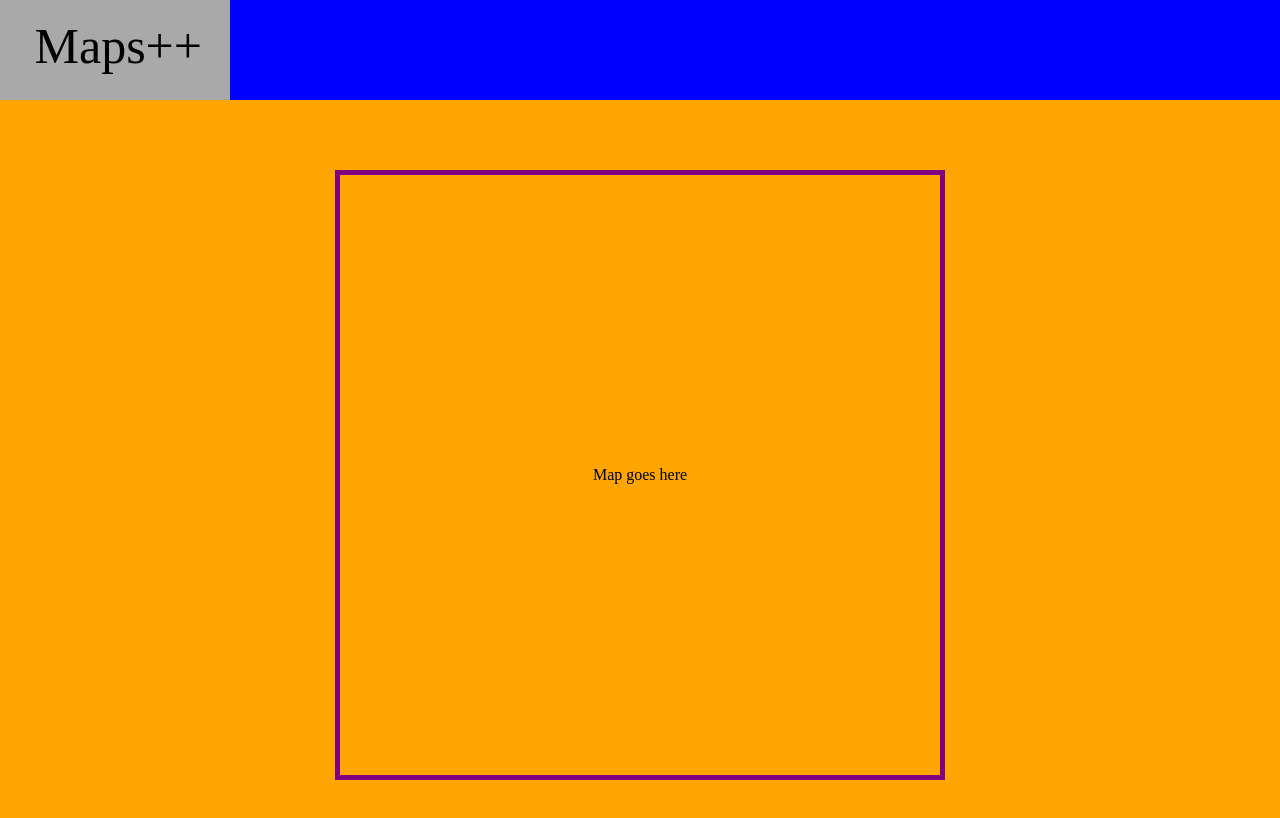
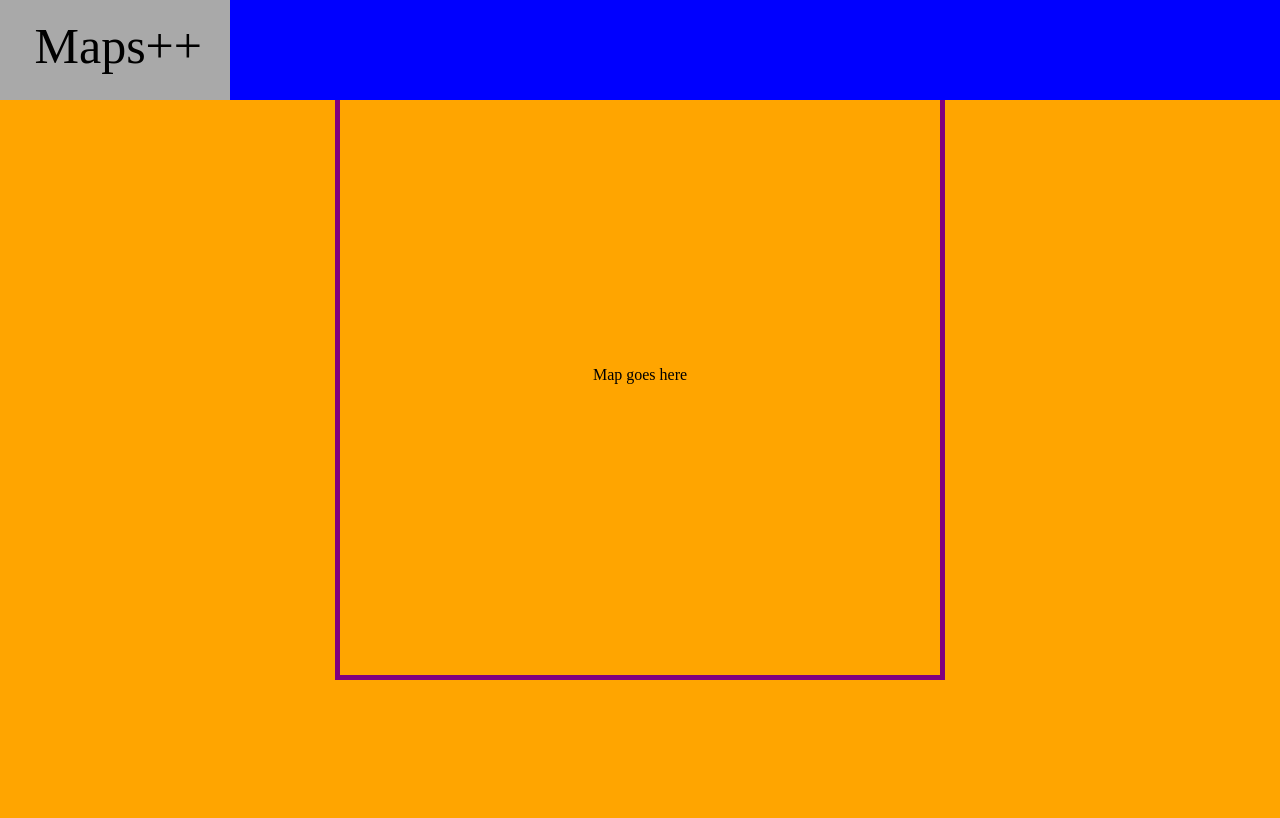
Before and after one commit to Dongjean/Maps, a React (Create React App) app in the folder mapsplusplus-front/: page / in a window 1280 px wide. Shown: the top 818 px of the page. Built offline with nearby package versions, Linux system fonts and the light colour scheme; the HTML template or start-up script is replaced by a standard one.

Commit message:
Fixed Visual Bug with NavBar not rendering properly

```diff
--- a/mapsplusplus-front/src/CSS/NavBarStyles.css
+++ b/mapsplusplus-front/src/CSS/NavBarStyles.css
@@ -3,13 +3,12 @@ body {
 }
 
 .NavBarContainer {
-    position: relative;
+    position: fixed;
     top: 0%;
     height: 100px;
     width: 100%;
     overflow: auto;
     background-color: blue;
-    /* padding-right: 10px; */
 }
 
 .Logo {
```
